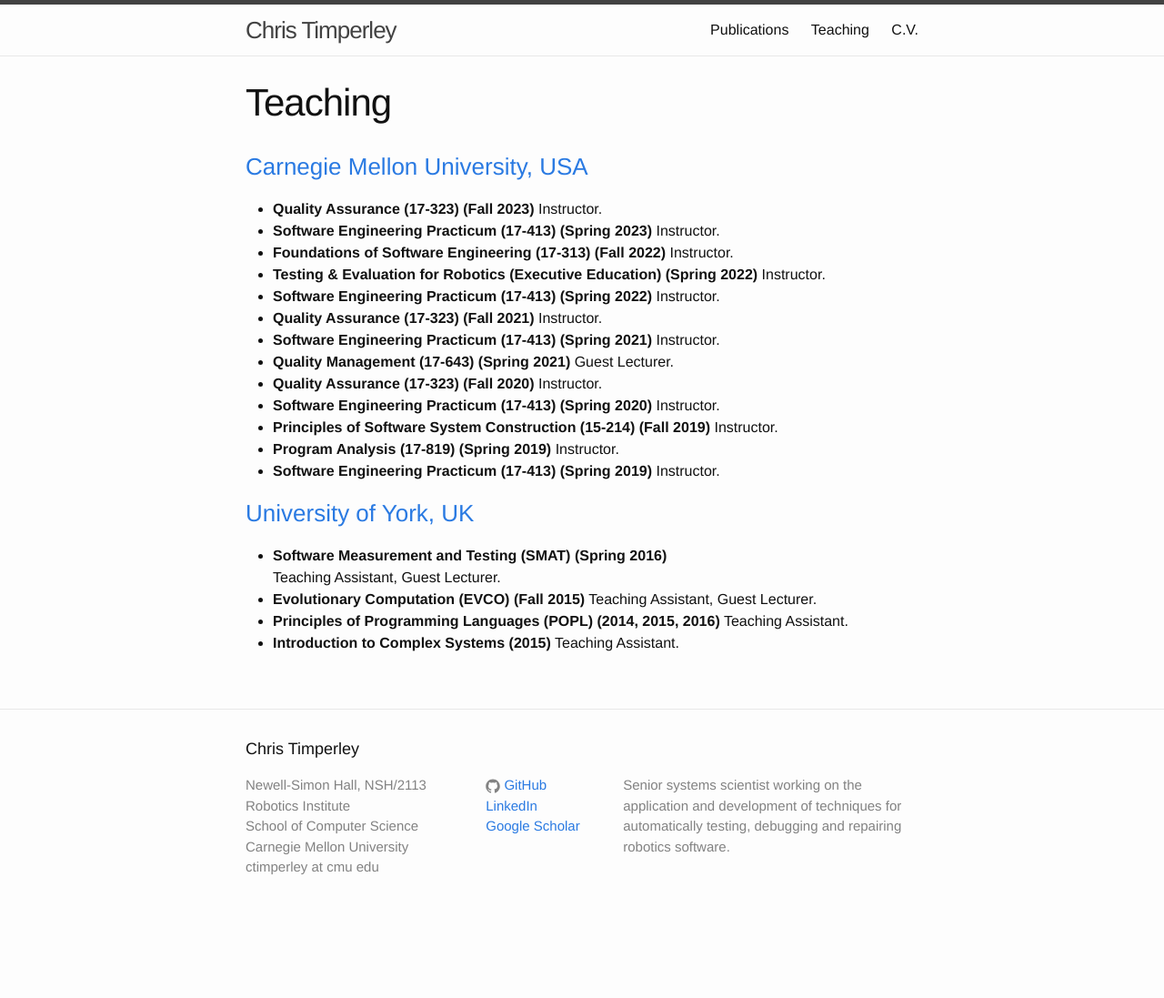
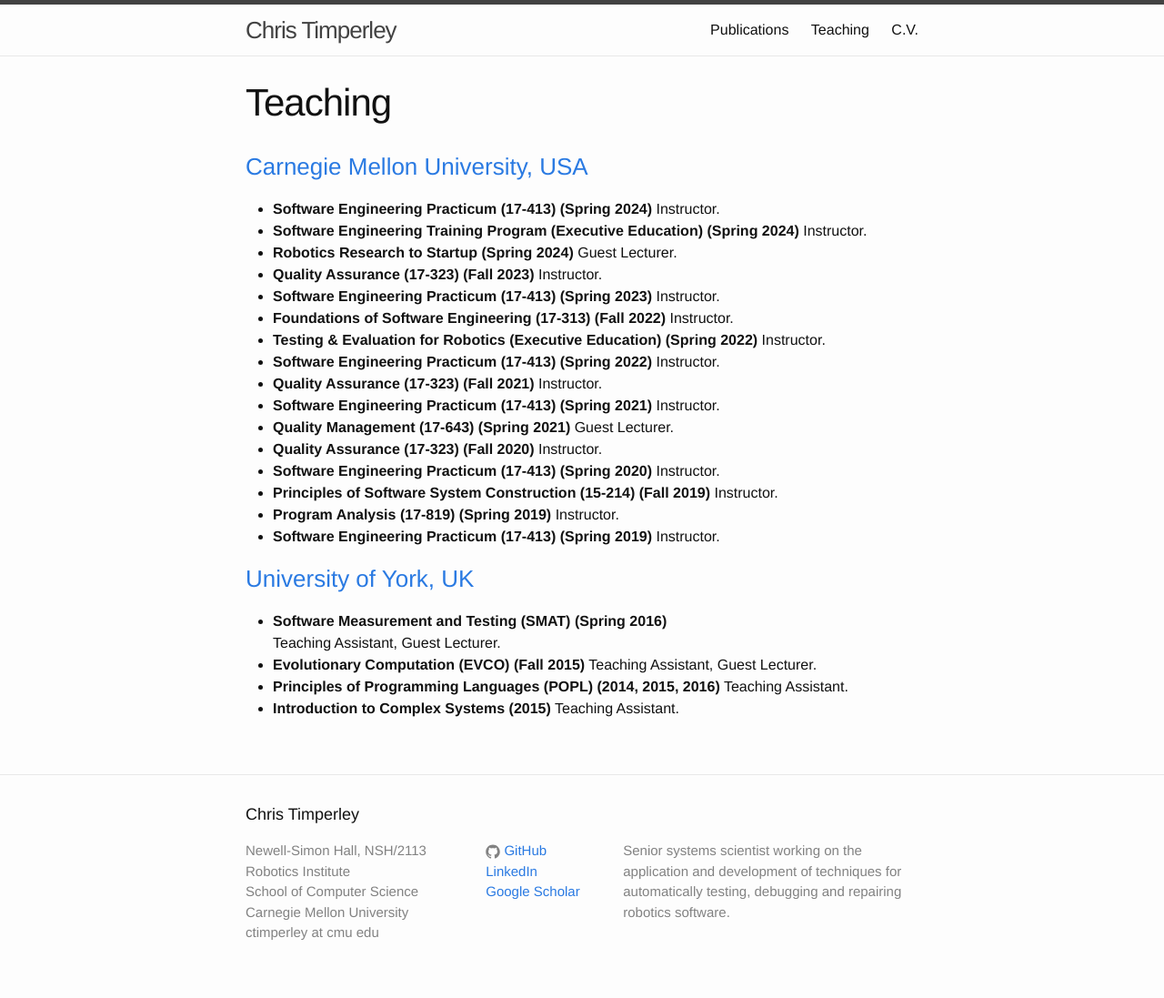
Before and after one commit to ChrisTimperley/ChrisTimperley.github.io, a Jekyll site: the page built from teaching.md, in a window 1280 px wide. Shown: the whole page at 91% size. Built offline with Jekyll 4.4.1, drawn with Linux system fonts in a browser that asks for light colours; nearby versions of some CDN libraries; before the commit the page ends 1025 px from its top, so only the background shows below that.

Commit message:
updated teaching record

```diff
--- a/teaching.md
+++ b/teaching.md
@@ -6,6 +6,9 @@ permalink: /teaching/
 
 ### [Carnegie Mellon University, USA](https://www.cmu.edu/)
 
+* **Software Engineering Practicum (17-413) (Spring 2024)** Instructor.
+* **Software Engineering Training Program (Executive Education) (Spring 2024)** Instructor.
+* **Robotics Research to Startup (Spring 2024)** Guest Lecturer.
 * **Quality Assurance (17-323) (Fall 2023)** Instructor.
 * **Software Engineering Practicum (17-413) (Spring 2023)** Instructor.
 * **Foundations of Software Engineering (17-313) (Fall 2022)** Instructor.
```
